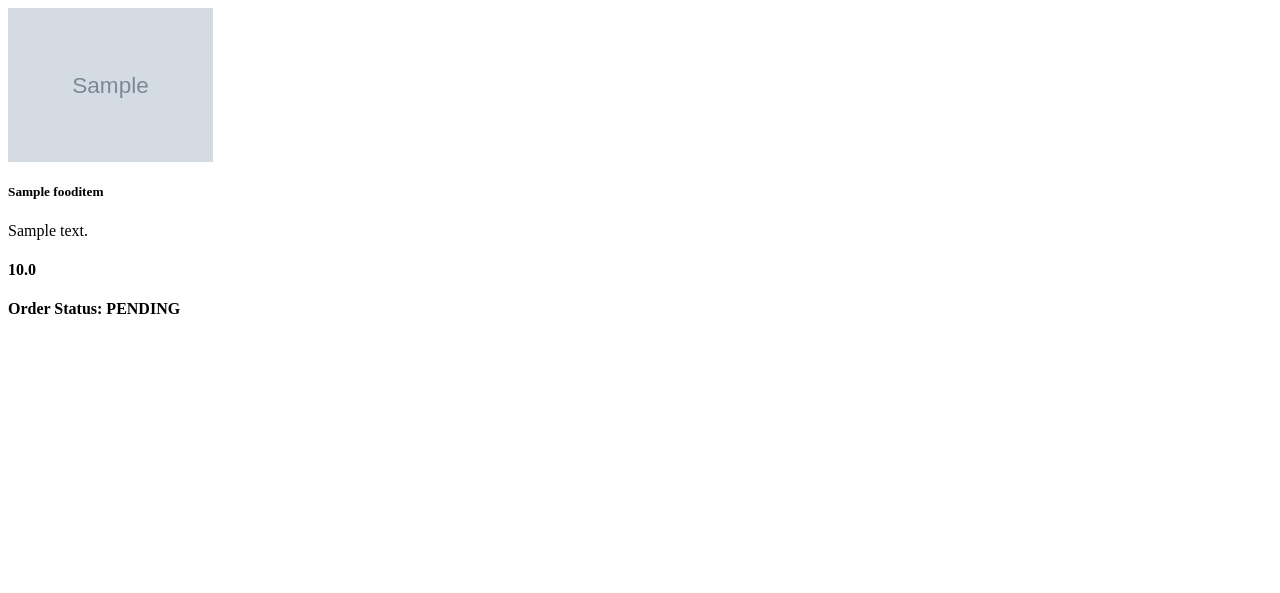
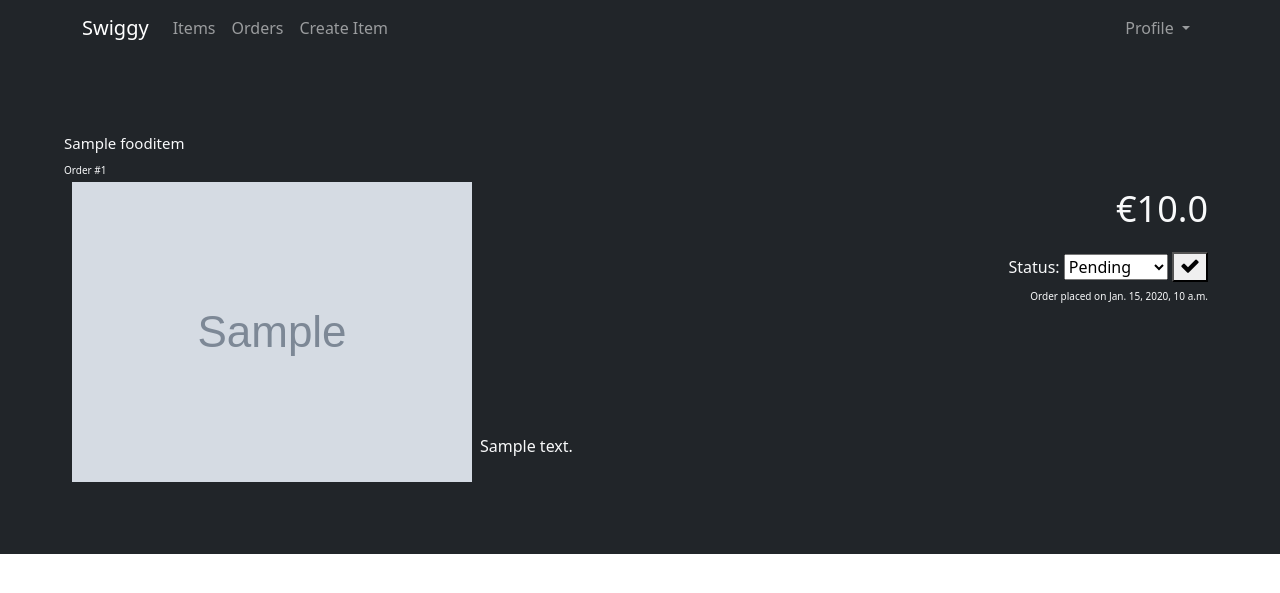
Before and after one commit to johns-thomas/food_ordering_proj, a Django app: template orders/templates/orders/vieworders.html in a window 1280 px wide. Shown: the top 593 px of the page. Run offline with Django 3.2, Linux system fonts and the light colour scheme; the template is opened without the code that fills it: values that come from a table or form of the project are taken from there, others are empty; tables that the repository leaves empty hold one stand-in row (values such as "Sample post"); grey boxes marked "Sample" are stand-in pictures; parts of the project's set-up code (start-up, migrations or seed data) failed here and were passed over.

Commit message:
Major changes

```diff
--- a/FoodItems/urls.py
+++ b/FoodItems/urls.py
@@ -11,7 +11,8 @@ app_name = 'fooditems'
 
 urlpatterns=[
     path('', views.home_page, name='home'), # type: ignore
-    path('addfooditem/', views.add_food_item, name='addfooditem'),
+    path('addfooditem/', views.add_or_edit_food_item, name='addfooditem'),
+    path('editfooditem/<int:item_id>/', views.add_or_edit_food_item, name='editfooditem'),
     path('<int:item_id>/', views.view_item, name='viewitem'),
-    path('buyitem/<int:item_id>/', views.buy_item, name='buyitem')# type: ignore
+    #path('buyitem/<int:item_id>/', views.buy_item, name='buyitem')# type: ignore
 ]
--- a/food_ordering_proj/settings.py
+++ b/food_ordering_proj/settings.py
@@ -57,7 +57,7 @@ ROOT_URLCONF = 'food_ordering_proj.urls'
 TEMPLATES = [
     {
         'BACKEND': 'django.template.backends.django.DjangoTemplates',
-        'DIRS': [],
+        "DIRS": [os.path.join(BASE_DIR, 'templates')],
         'APP_DIRS': True,
         'OPTIONS': {
             'context_processors': [
--- a/food_ordering_proj/urls.py
+++ b/food_ordering_proj/urls.py
@@ -18,7 +18,7 @@ from django.urls import path,include
 from django.views.static import serve
 from django.conf import settings
 from django.conf.urls.static import static
-
+from django.contrib.auth import views as auth_views
 
 
 urlpatterns = [
@@ -26,6 +26,8 @@ urlpatterns = [
     path('admin/', admin.site.urls),
     path('users/',include('users.urls')),
     path('orders/',include('orders.urls')),
+    path('login/', auth_views.LoginView.as_view(template_name='users/login.html'), name='log_in'),
+    path('logout/', auth_views.LogoutView.as_view(template_name='users/logout.html'), name='log_out'),
 
 ]
 if settings.DEBUG:
--- a/orders/models.py
+++ b/orders/models.py
@@ -4,7 +4,8 @@ from django.contrib.auth.models import User
 
 class Orders(models.Model):
 
-    item=models.ForeignKey(FoodItem, on_delete=models.PROTECT)
-    user = models.ForeignKey(User,on_delete=models.PROTECT)
+    item=models.ForeignKey(FoodItem, on_delete=models.PROTECT,related_name='item')
+    user = models.ForeignKey(User,on_delete=models.PROTECT,related_name='user')
     order_placed_at=models.DateTimeField()
     status=models.CharField(max_length=20,default='PENDING')
+    selling_price=models.FloatField()
--- a/orders/templates/orders/vieworders.html
+++ b/orders/templates/orders/vieworders.html
@@ -1,26 +1,54 @@
-<div class="container-fluid bg-dark">
+{% extends 'header.html' %}
+
+{% block title %}
+Orders -Swiggy
+{% endblock %}
+
+{% block content %}
+<div class="container-fluid text-light  bg-dark p-5">
     {% if orders %}
-    <div class="row pt-4">
-        {% for order in orders %}
+    {% for order in orders %}
+    <div class="row p-4">
+        <div class="row">
+            <span class="p-1" style=" font-size:15px;">{{order.item.name}}</span>
+            <span class="p-1" style=" font-size:10px;">Order #{{ order.id }}</span>
+        </div>
+        <div class="col-sm-12 col-md-8 col-lg-8 d-flex align-items-end">
+            <img src="{{order.item.img.url}}" class="img-fluid mr-auto" alt="Image description">
+            <p class="p-2"> {{order.item.description}}</p>
+        </div>
+        <div class="col-4 col-md-4 d-flex flex-column align-items-end">
+            <p> <span style="font-size:36px;">&euro;{{order.selling_price }}</span></p>
+            {% if request.user.profile.is_customer %}
+            <p> <span style=" font-size:14px;">Order {{order.status }}</span></p>
+            {% else %}
+            <form method="post" action="{% url 'orders:change_status' %}">
+                {% csrf_token %}
+                <div class="form-group">
+                    <label for="staus_id">Status:</label>
+                    <select id="staus_id" name="status">
+                        {% if order.status == 'PENDING' %}
+                        <option value="PENDING" selected>Pending</option>
+                        {% else %}<option value="PENDING" selected>Pending</option>{%endif%}
+                        {% if order.status == 'IN_PROGRESS' %} <option value="IN_PROGRESS" selected>Processing</option>
+                        {% else %}<option value="IN_PROGRESS">Processing</option>{%endif%}
+                        {% if order.status == 'DELIVERED' %} <option value="DELIVERED" selected>Delivered</option>
+                        {% else %}<option value="DELIVERED">Delivered</option>{%endif%}
+                    </select>
+                    <input type="hidden" name="order_id" value="{{order.id}}" />
+                    <button type="submit" >
+                        <i class="fa fa-check" style="font-size:20px; color:rgb(2, 2, 2)"></i>
+                    </button>
+                </div>
+            </form>
+            {% endif %}
+            <p> <span style=" font-size:10px;">Order placed on {{order.order_placed_at }}</span></p>
+        </div>
 
-        <div class="col-sm-12 col-md-5 col-lg-3 pt-4 m-4">
-            <div class="card bg-dark text-light" style="width: 15rem;">
-                <img src="media/{{order.item.img}}" class="card-img-top" style="height:12vw; object-fit:cover;"
-                    alt="No image">
-                <div class="card-body">
-                    <h5 class="card-title">{{ order.item.name }}</h5>
-                    <p class="card-text">{{order.item.description}}</p>
-                    <h4>{{order.item.price}}</h4>
-                    <h4>Order Status: {{order.status}}</h4>
-                </div>
-            </div>
-        </div>
-        <!---- {% if forloop.counter|divisibleby:3 and not forloop.last %}
-                    </div><div class="row row-cols-3 mt-5">
-            {% endif %}--->
-        {% endfor %}
-        {% else %}
-        <p>There are no movies recorded.</p>
     </div>
+    {% endfor %}
+    {% else %}
+    <p>There are no orders so far.</p>
     {% endif %}
 </div>
+{% endblock %}
--- a/orders/urls.py
+++ b/orders/urls.py
@@ -5,5 +5,7 @@ app_name = 'orders'
 
 
 urlpatterns = [
-path('/buyitem/<int:item_id>/', views.create_order, name='place_order'),
+path('buyitem/', views.create_order, name='place_order'),
+path('view_orders/', views.view_orders, name='view_orders'),
+path('change_status/', views.change_order_status, name='change_status')
 ]
--- a/FoodItems/templates/header.html
+++ b/templates/header.html
@@ -9,7 +9,7 @@
     <link rel="stylesheet" href="{% static 'fooditems.css' %}">
     <link href="https://cdn.jsdelivr.net/npm/bootstrap@5.0.2/dist/css/bootstrap.min.css" rel="stylesheet"
         integrity="sha384-EVSTQN3/azprG1Anm3QDgpJLIm9Nao0Yz1ztcQTwFspd3yD65VohhpuuCOmLASjC" crossorigin="anonymous">
-
+        <link rel="stylesheet" href="https://cdnjs.cloudflare.com/ajax/libs/font-awesome/4.7.0/css/font-awesome.min.css">
 </head>
 
 <body>
@@ -22,14 +22,36 @@
                 <span class="navbar-toggler-icon"></span>
               </button>
             <div class="collapse navbar-collapse" id="navbarmenu">
-                <ul class="navbar-nav">
+                <ul class="navbar-nav me-auto">
+                    {% if request.user.profile.is_customer %}
                     <li class="nav-item">
                         <a class="nav-link" href="{% url 'fooditems:home' %}">Home</a>
                     </li>
                     <li class="nav-item">
+                        <a class="nav-link" href="{% url 'orders:view_orders' %}">My Orders</a>
+                    </li>
+                    {% else %}
+                    <li class="nav-item">
+                        <a class="nav-link" href="{% url 'fooditems:home' %}">Items</a>
+                    </li>
+                    <li class="nav-item">
+                        <a class="nav-link" href="{% url 'orders:view_orders' %}">Orders</a>
+                    </li>
+                    <li class="nav-item">
                         <a class="nav-link" href="{% url 'fooditems:addfooditem' %}">Create Item</a>
                     </li>
+                    {% endif %}
                 </ul>
+                <ul class="navbar-nav mb-2 mb-lg-0">
+                    <li class="nav-item dropdown">
+                      <span class="nav-link dropdown-toggle"  id="profileDropdown" role="button" data-bs-toggle="dropdown" aria-expanded="false">
+                        Profile
+                      </span>
+                      <ul class="dropdown-menu dropdown-menu-end" aria-labelledby="profileDropdown">
+                        <li><a class="dropdown-item" href="{% url 'log_out' %}">Logout</a></li>
+                      </ul>
+                    </li>
+                  </ul>
             </div>
         </div>
     </nav>
--- a/users/templates/users/createacc.html
+++ b/users/templates/users/createacc.html
@@ -1,7 +1,7 @@
 <form method="POST">
     {% csrf_token %}
     {{ form.as_p }}
-
+    {% if not is_staff%}
     {{ profileform.non_field_errors }}
     <div class="form-group">
         {{ profileform.daddress.errors }}
@@ -13,7 +13,7 @@
         <label for="{{ form.phone.id_for_label }}">Mobile</label>
         {{ profileform.phone}}
     </div>
-
+    {% endif %}
 
     <div>
     <button type="submit">Sign Up</button>
--- a/users/templates/users/logout.html
+++ b/users/templates/users/logout.html
@@ -1,2 +1,2 @@
 <div>You have been signed out.<div>
-<div><a href="{% url 'users:log_in' %}">Sign In</a><div>
+<div><a href="{% url 'log_in' %}">Sign In</a><div>
--- a/users/urls.py
+++ b/users/urls.py
@@ -7,6 +7,5 @@ app_name = 'users'
 urlpatterns = [
 path('signup/', views.sign_up, name='sign_up'),
 path('login_home/', views.on_login, name='on_login'),
- path('login/', auth_views.LoginView.as_view(template_name='users/login.html'), name='log_in'),
-path('logout/', auth_views.LogoutView.as_view(template_name='users/logout.html'), name='log_out'),
+path('staff_signup/', views.staff_signup, name='staff_signup'),
 ]
```
Also changed, not shown: FoodItems/templates/fooditems/index.html (+3 -6 lines), FoodItems/templates/fooditems/viewitem.html (+41 -14 lines), FoodItems/views.py (+13 -4 lines), orders/views.py (+39 -6 lines), users/views.py (+20 -3 lines), orders/migrations/0002_auto_20231027_0008.py (added), templates/welcome.html (added).
